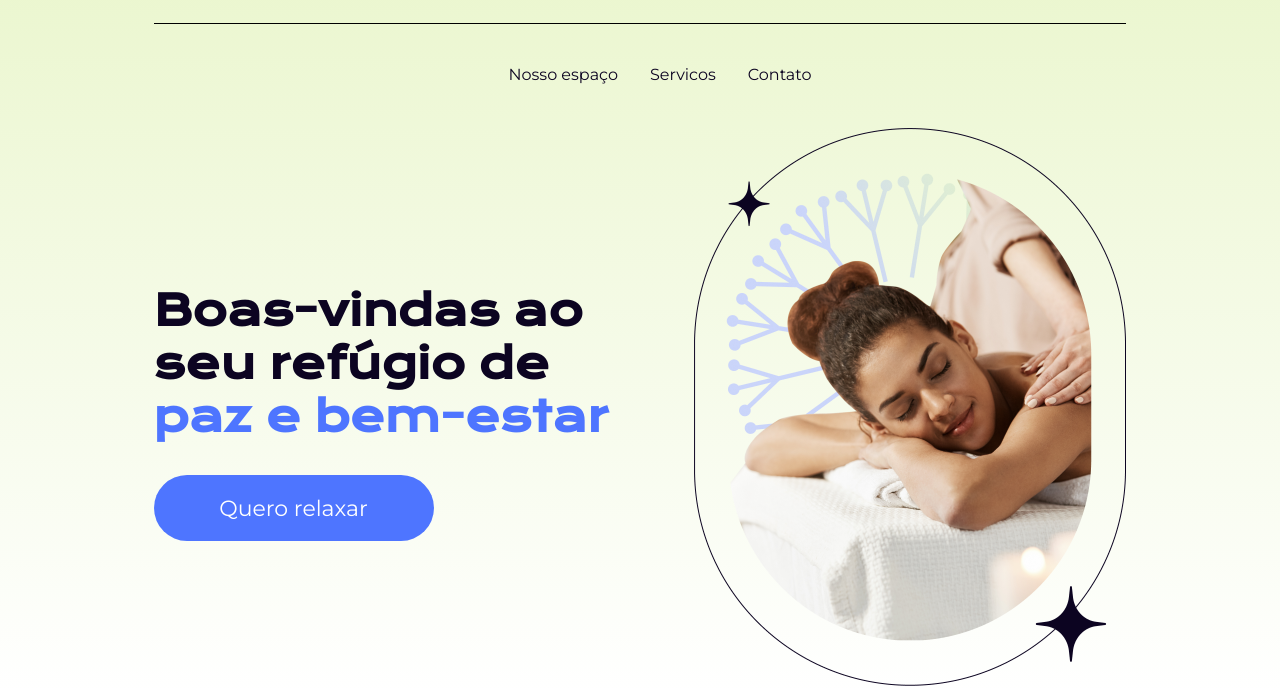
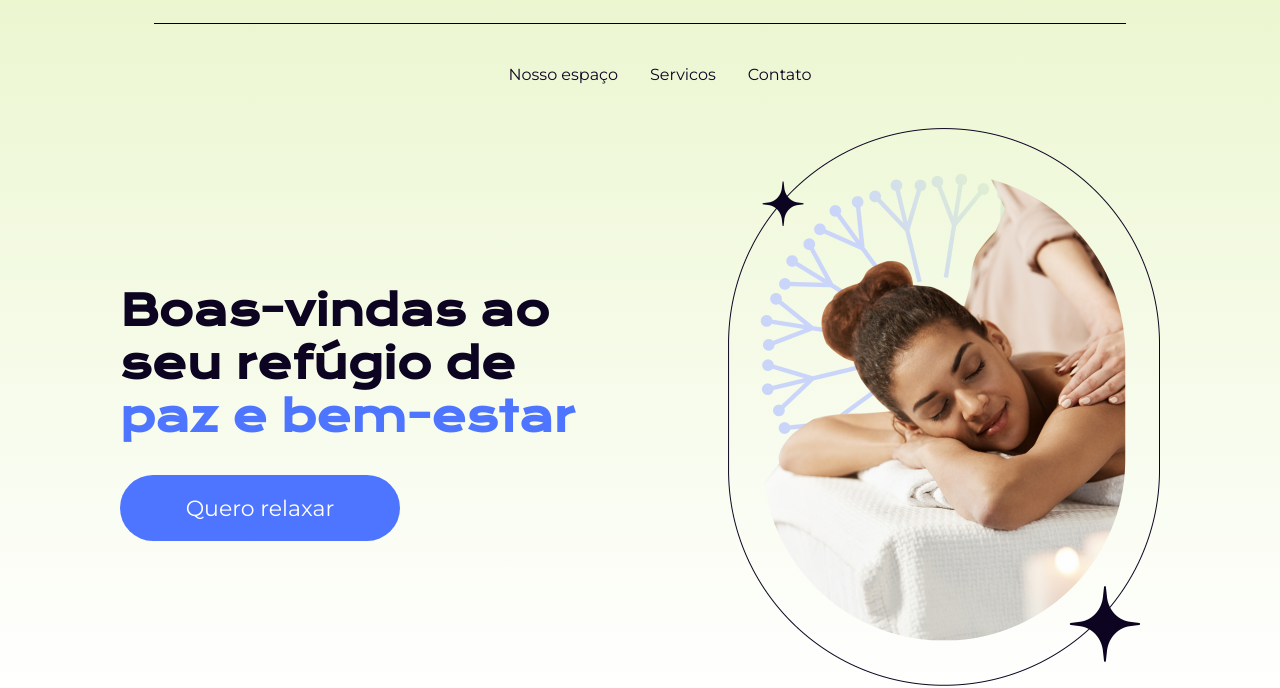
Before and after one commit to leotaborda/calmaria-spa-web, a plain HTML site: page index.html in a window 1280 px wide. Shown: the part 123-811 px from the top of the page. Drawn offline with nearby package versions, Linux system fonts and the light colour scheme; files that its build step writes are made by us from their sources.

Commit message:
feat: added mexins in header

```diff
--- a/styles/components/_header.scss
+++ b/styles/components/_header.scss
@@ -1,4 +1,5 @@
 @use '../abstract/variables';
+@use '../abstract/mixins';
 
 header {
   background: variables.$gradiente-primario;
@@ -34,8 +35,7 @@ header {
 
   #home {
     max-width: 1040px;
-    width: 80%;
-    margin: 0 auto;
+    @include mixins.margin-center(80);
     display: flex;
     align-items: center;
     justify-content: space-between;
```
